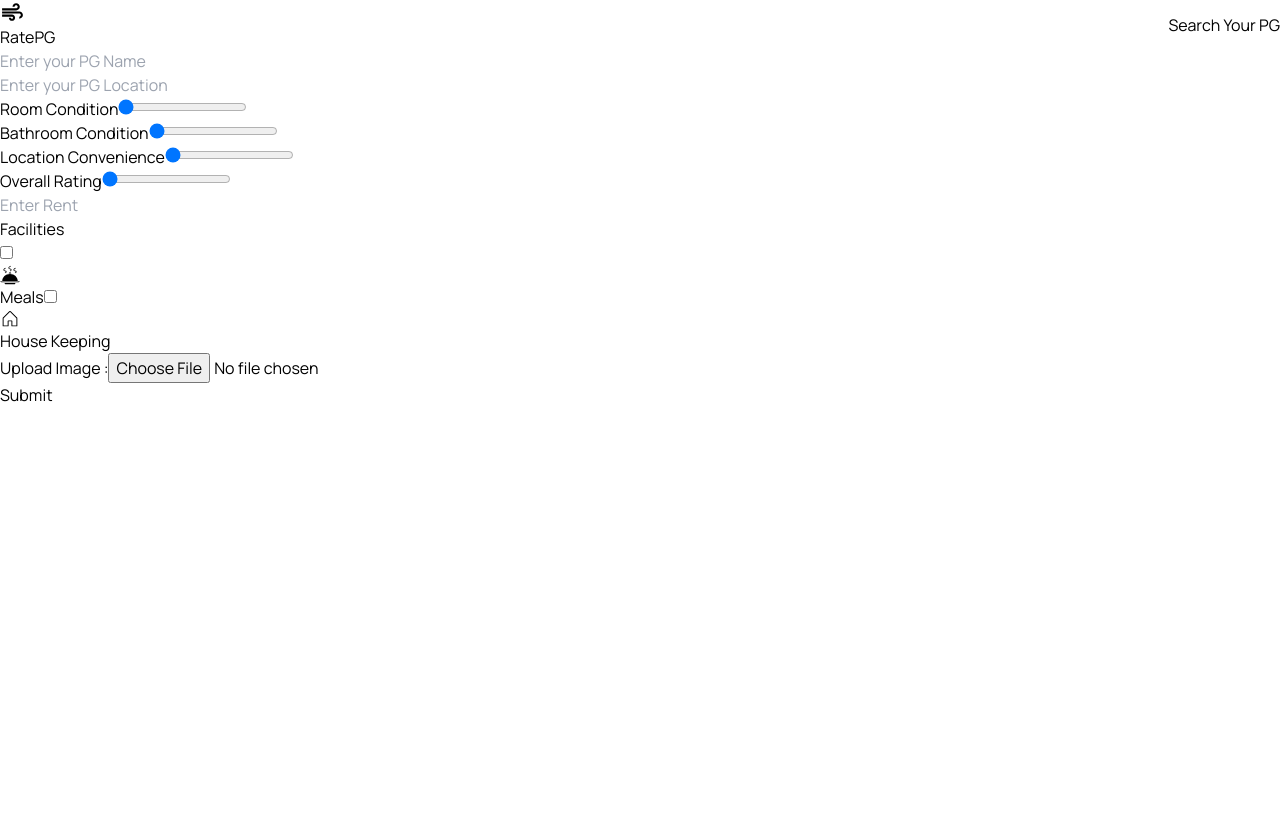
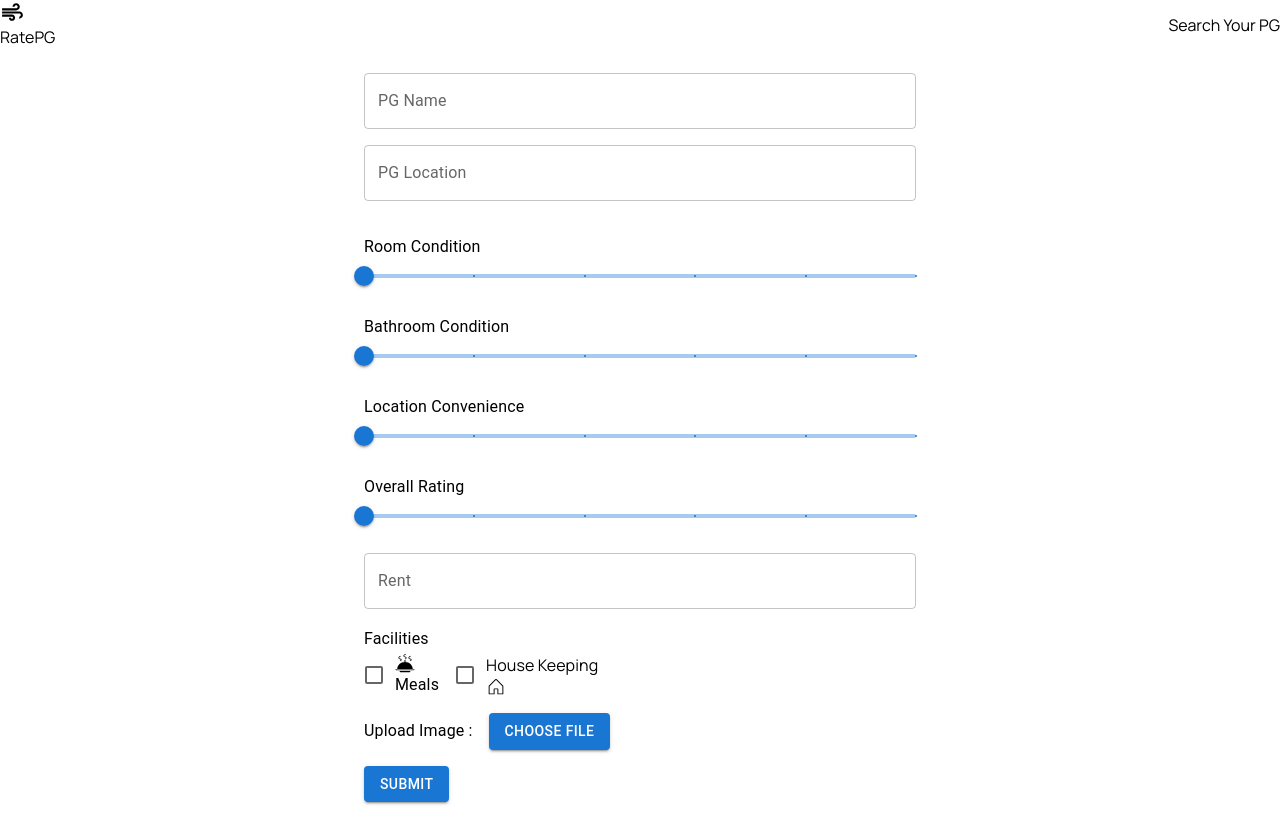
Before and after one commit to wolf1729/RatePG, a React (Vite) app: page /newPGEntry in a window 1280 px wide. Before the commit the page ends 800 px from the top, so only its background shows below. Built offline with nearby package versions, Linux system fonts and the light colour scheme.

Commit message:
seprated the all the facilites into another file

```diff
--- a/src/screens/newPGEntryScreen.jsx
+++ b/src/screens/newPGEntryScreen.jsx
@@ -1,232 +1,231 @@
-import { useState } from "react"
-import HeaderComponent from "../components/header"
-import { GiHotMeal, GiClothes } from "react-icons/gi";
-import { PiHouseLight, PiSecurityCameraFill, PiMapPinSimpleAreaBold, PiTelevisionSimpleFill } from "react-icons/pi";
-import { FaWifi } from "react-icons/fa";
-import { MdEmojiTransportation } from "react-icons/md";
-import { CgGym } from "react-icons/cg";
-import { TbAirConditioning } from "react-icons/tb";
+import { useState } from "react";
+import HeaderComponent from "../components/header";
+import { GiHotMeal } from "react-icons/gi";
+import { PiHouseLight } from "react-icons/pi";
+import { Button, TextField, Slider, Checkbox, FormControlLabel, FormGroup, Typography, Box, MenuItem } from "@mui/material";
 import { addNewPG } from '../../utils/pgAPICalls';
 import { uploadFileInStorage } from '../../utils/firebaseFunctions';
-import { useNavigate } from 'react-router-dom';
-import notAvailableImage from '../assets/noAvailable.jpg'
+import { useNavigate } from "react-router-dom";
+import notAvailableImage from "../assets/noAvailable.jpg";
 
 function NewPGEntryScreen() {
-    const imageToUse = notAvailableImage
-    const navigate = useNavigate()
-    const [pgName, setPGName] = useState('')
-    const [pgLocation, setPGLocation] = useState('')
-    const [roomCondition, setRoomCondition] = useState(0)
-    const [bathroomCondition, setbathroomCondition] = useState(0)
-    const [locationConvenience, setLocationConvenience] = useState(0)
-    const [overallRating, setOverallRating] = useState(0)
-    const [price, setPrice] = useState()
-    const [facilities, setFacilities] = useState([])
-    const [imageFile, setImageFile] = useState(null)
-    const [possibleLocations, setPossibleLocations] = useState([])
-    const [showDropdown, setShowDropdown] = useState(false)
+  const imageToUse = notAvailableImage;
+  const navigate = useNavigate();
+  const [pgName, setPGName] = useState("");
+  const [pgLocation, setPGLocation] = useState("");
+  const [roomCondition, setRoomCondition] = useState(0);
+  const [bathroomCondition, setBathroomCondition] = useState(0);
+  const [locationConvenience, setLocationConvenience] = useState(0);
+  const [overallRating, setOverallRating] = useState(0);
+  const [price, setPrice] = useState("");
+  const [facilities, setFacilities] = useState([]);
+  const [imageFile, setImageFile] = useState(null);
+  const [possibleLocations, setPossibleLocations] = useState([]);
+  const [showDropdown, setShowDropdown] = useState(false);
 
-    const api_key = import.meta.env.VITE_OLA_MAPS_API_KEY
+  const api_key = import.meta.env.VITE_OLA_MAPS_API_KEY;
 
   const apiHitting = async (searchText) => {
     try {
-            const urlSearchText = encodeURIComponent(searchText.trim())
-            const apiURL = `https://api.olamaps.io/places/v1/autocomplete?input=${urlSearchText}&api_key=${api_key}`
-            const hittingAPI = await fetch(apiURL)
-            const gettingData = await hittingAPI.json()
-            setPossibleLocations(gettingData.predictions || [])
-            setShowDropdown(true)
+      const urlSearchText = encodeURIComponent(searchText.trim());
+      const apiURL = `https://api.olamaps.io/places/v1/autocomplete?input=${urlSearchText}&api_key=${api_key}`;
+      const hittingAPI = await fetch(apiURL);
+      const gettingData = await hittingAPI.json();
+      setPossibleLocations(gettingData.predictions || []);
+      setShowDropdown(true);
     } catch (err) {
-            console.log(err)
+      console.error(err);
     }
-    }
+  };
 
   const handleLocationChange = async (e) => {
-        const value = e.target.value
-        setPGLocation(value)
+    const value = e.target.value;
+    setPGLocation(value);
     if (value.length > 2) {
-            await apiHitting(value)
+      await apiHitting(value);
     } else {
-            setShowDropdown(false)
+      setShowDropdown(false);
     }
-    }
+  };
 
   const handleLocationSelect = (location) => {
-        setPGLocation(location)
-        setShowDropdown(false)
-    }
+    setPGLocation(location);
+    setShowDropdown(false);
+  };
 
   const addNewPGFunction = async () => {
-        if (pgName === '' && pgLocation === '') {
-            alert("Please fill Name and Location of your PG")
-            return
+    if (!pgName || !pgLocation) {
+      alert("Please fill Name and Location of your PG");
+      return;
     }
 
     try {
-            const imageToUpload = imageFile === null ? imageToUse : imageFile
+      const imageToUpload = imageFile || imageToUse;
       const imageURL = await uploadFileInStorage(imageToUpload, pgName);
-            await addNewPG(pgName, pgLocation, roomCondition, bathroomCondition, locationConvenience, overallRating, price, facilities, imageURL)
-            alert("PG Added to Database")
-            navigate('/search')
+      await addNewPG(
+        pgName,
+        pgLocation,
+        roomCondition,
+        bathroomCondition,
+        locationConvenience,
+        overallRating,
+        price,
+        facilities,
+        imageURL
+      );
+      alert("PG Added to Database");
+      navigate("/search");
     } catch (err) {
-            console.log(err)
+      console.error(err);
     }
-    }
+  };
 
   const handleImageFileChange = (event) => {
     const file = event.target.files[0];
     setImageFile(file);
   };
 
+  const handleFacilityChange = (event) => {
+    const value = event.target.value;
+    setFacilities((prev) =>
+      event.target.checked ? [...prev, value] : prev.filter((facility) => facility !== value)
+    );
+  };
+
   return (
     <>
       <HeaderComponent newEntryPage={true} />
-            <div className="container mx-auto p-5">
-                <input
-                    type="text"
+      <Box sx={{ maxWidth: "600px", margin: "auto", p: 3 }}>
+        <TextField
+          label="PG Name"
+          variant="outlined"
+          fullWidth
           value={pgName}
           onChange={(e) => setPGName(e.target.value)}
-                    className="w-4/5 sm:w-3/5 p-2 border border-gray-300 rounded mb-5 mt-5"
-                    placeholder="Enter your PG Name"
+          sx={{ mb: 2 }}
         />
 
-                <div className="relative w-4/5 sm:w-3/5 mt-5 mb-5">
-                    <input
-                        type="text"
+        <TextField
+          label="PG Location"
+          variant="outlined"
+          fullWidth
           value={pgLocation}
           onChange={handleLocationChange}
-                        className="w-full p-2 border border-gray-300 rounded mb-5"
-                        placeholder="Enter your PG Location"
+          sx={{ mb: 2 }}
         />
         {showDropdown && (
-                        <div className="absolute top-16 left-0 w-full max-h-52 overflow-y-auto border border-gray-300 bg-white z-10 rounded">
+          <Box sx={{ maxHeight: 200, overflowY: "auto", border: 1, borderRadius: 1, p: 1 }}>
             {possibleLocations.map((location, index) => (
-                                <div
-                                    key={index}
-                                    className="px-4 py-2 border-b border-gray-200 cursor-pointer"
-                                    onClick={() => handleLocationSelect(location.description)}
-                                >
+              <MenuItem key={index} onClick={() => handleLocationSelect(location.description)}>
                 {location.description}
-                                </div>
+              </MenuItem>
             ))}
-                        </div>
+          </Box>
         )}
-                </div>
 
-                {/* Room Condition */}
-                <div className="w-4/5 sm:w-3/5 mb-5 mt-5">
-                    <label className="block mb-2">Room Condition</label>
-                    <input
-                        type="range"
-                        min="0"
-                        max="5"
-                        step="1"
+        <Typography variant="subtitle1" sx={{ mt: 2 }}>
+          Room Condition
+        </Typography>
+        <Slider
           value={roomCondition}
-                        onChange={(e) => setRoomCondition(e.target.value)}
-                        className="w-full"
+          onChange={(e, value) => setRoomCondition(value)}
+          step={1}
+          marks
+          min={0}
+          max={5}
+          sx={{ mb: 2 }}
         />
-                </div>
 
-                {/* Bathroom Condition */}
-                <div className="w-4/5 sm:w-3/5 mb-5 mt-5">
-                    <label className="block mb-2">Bathroom Condition</label>
-                    <input
-                        type="range"
-                        min="0"
-                        max="5"
-                        step="1"
+        <Typography variant="subtitle1">Bathroom Condition</Typography>
+        <Slider
           value={bathroomCondition}
-                        onChange={(e) => setbathroomCondition(e.target.value)}
-                        className="w-full"
+          onChange={(e, value) => setBathroomCondition(value)}
+          step={1}
+          marks
+          min={0}
+          max={5}
+          sx={{ mb: 2 }}
         />
-                </div>
 
-                {/* Location Convenience */}
-                <div className="w-4/5 sm:w-3/5 mb-5 mt-5">
-                    <label className="block mb-2">Location Convenience</label>
-                    <input
-                        type="range"
-                        min="0"
-                        max="5"
-                        step="1"
+        <Typography variant="subtitle1">Location Convenience</Typography>
+        <Slider
           value={locationConvenience}
-                        onChange={(e) => setLocationConvenience(e.target.value)}
-                        className="w-full"
+          onChange={(e, value) => setLocationConvenience(value)}
+          step={1}
+          marks
+          min={0}
+          max={5}
+          sx={{ mb: 2 }}
         />
-                </div>
 
-                {/* Overall Rating */}
-                <div className="w-4/5 sm:w-3/5 mb-5 mt-5">
-                    <label className="block mb-2">Overall Rating</label>
-                    <input
-                        type="range"
-                        min="0"
-                        max="5"
-                        step="1"
+        <Typography variant="subtitle1">Overall Rating</Typography>
+        <Slider
           value={overallRating}
-                        onChange={(e) => setOverallRating(e.target.value)}
-                        className="w-full"
+          onChange={(e, value) => setOverallRating(value)}
+          step={1}
+          marks
+          min={0}
+          max={5}
+          sx={{ mb: 2 }}
         />
-                </div>
 
-                <input
-                    type="text"
+        <TextField
+          label="Rent"
+          variant="outlined"
+          fullWidth
           value={price}
           onChange={(e) => setPrice(e.target.value)}
-                    className="w-4/5 sm:w-3/5 p-2 border border-gray-300 rounded mb-5 mt-5"
-                    placeholder="Enter Rent"
+          sx={{ mb: 2 }}
         />
 
-                {/* Facilities */}
-                <div className="my-5">
-                    <label className="block text-xl font-semibold">Facilities</label>
-                    <div className="flex flex-wrap">
-                        <label className="flex items-center mr-5 mb-2">
-                            <input
-                                type="checkbox"
+        <Typography variant="subtitle1">Facilities</Typography>
+        <FormGroup row sx={{ mb: 2 }}>
+          <FormControlLabel
+            control={
+              <Checkbox
+                checked={facilities.includes("meals")}
+                onChange={handleFacilityChange}
                 value="meals"
-                                checked={facilities.includes('meals')}
-                                onChange={(e) => setFacilities(prev => e.target.checked ? [...prev, e.target.value] : prev.filter(facility => facility !== e.target.value))}
-                                className="mr-2"
               />
+            }
+            label={
+              <>
                 <GiHotMeal size={20} />
                 Meals
-                        </label>
-                        <label className="flex items-center mr-5 mb-2">
-                            <input
-                                type="checkbox"
+              </>
+            }
+          />
+          <FormControlLabel
+            control={
+              <Checkbox
+                checked={facilities.includes("houseKeeping")}
+                onChange={handleFacilityChange}
                 value="houseKeeping"
-                                checked={facilities.includes('houseKeeping')}
-                                onChange={(e) => setFacilities(prev => e.target.checked ? [...prev, e.target.value] : prev.filter(facility => facility !== e.target.value))}
-                                className="mr-2"
               />
+            }
+            label={
+              <div className="flex flex-row items-center border border-black rounded-md p-1">
+                <p className="mr-2">House Keeping</p>
                 <PiHouseLight size={20} />
-                            House Keeping
-                        </label>
-                        {/* More facilities similar to above */}
               </div>
-                </div>
+            }
+          />
+        </FormGroup>
 
-                {/* Upload Image */}
-                <div className="flex flex-col sm:flex-row items-center my-5">
-                    <label className="mr-3">Upload Image :</label>
-                    <input
-                        type="file"
-                        accept="image/*"
-                        onChange={handleImageFileChange}
-                        className="p-2 border border-gray-300 rounded"
-                    />
-                </div>
+        <Box sx={{ display: "flex", alignItems: "center", mb: 2 }}>
+          <Typography sx={{ mr: 2 }}>Upload Image :</Typography>
+          <Button variant="contained" component="label">
+            Choose File
+            <input type="file" hidden onChange={handleImageFileChange} />
+          </Button>
+        </Box>
 
-                <button
-                    onClick={addNewPGFunction}
-                    className="bg-orange-500 text-white py-2 px-6 rounded mt-5"
-                >
+        <Button variant="contained" color="primary" onClick={addNewPGFunction}>
           Submit
-                </button>
-            </div>
+        </Button>
+      </Box>
     </>
-    )
+  );
 }
 
-export default NewPGEntryScreen
+export default NewPGEntryScreen;
```
Also changed, not shown: src/components/facilitiesComponent.jsx (added, +24 -0 lines), utils/facilities.js (added, +59 -0 lines). Lines whose indentation alone changed are shown as unchanged.
